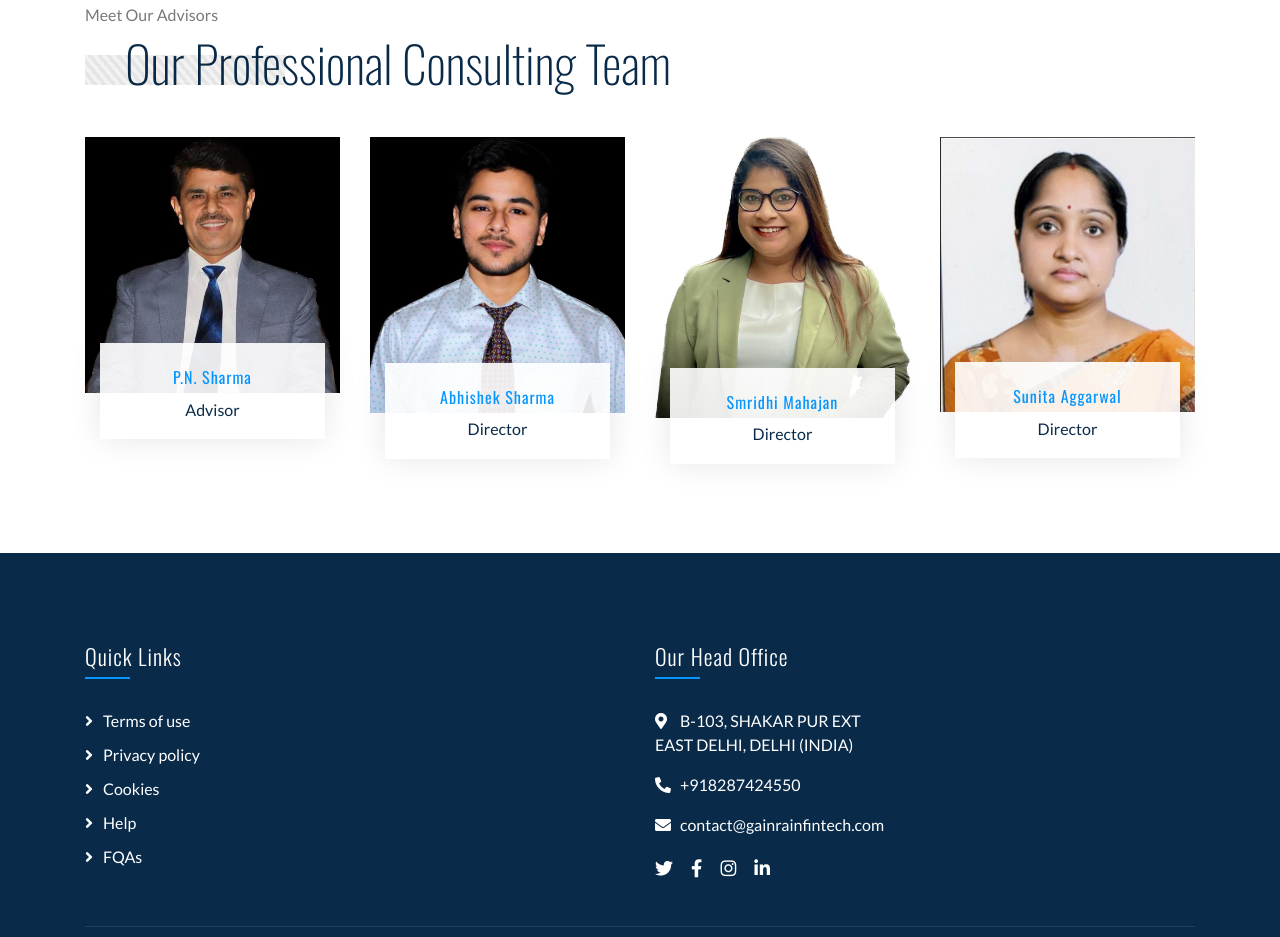
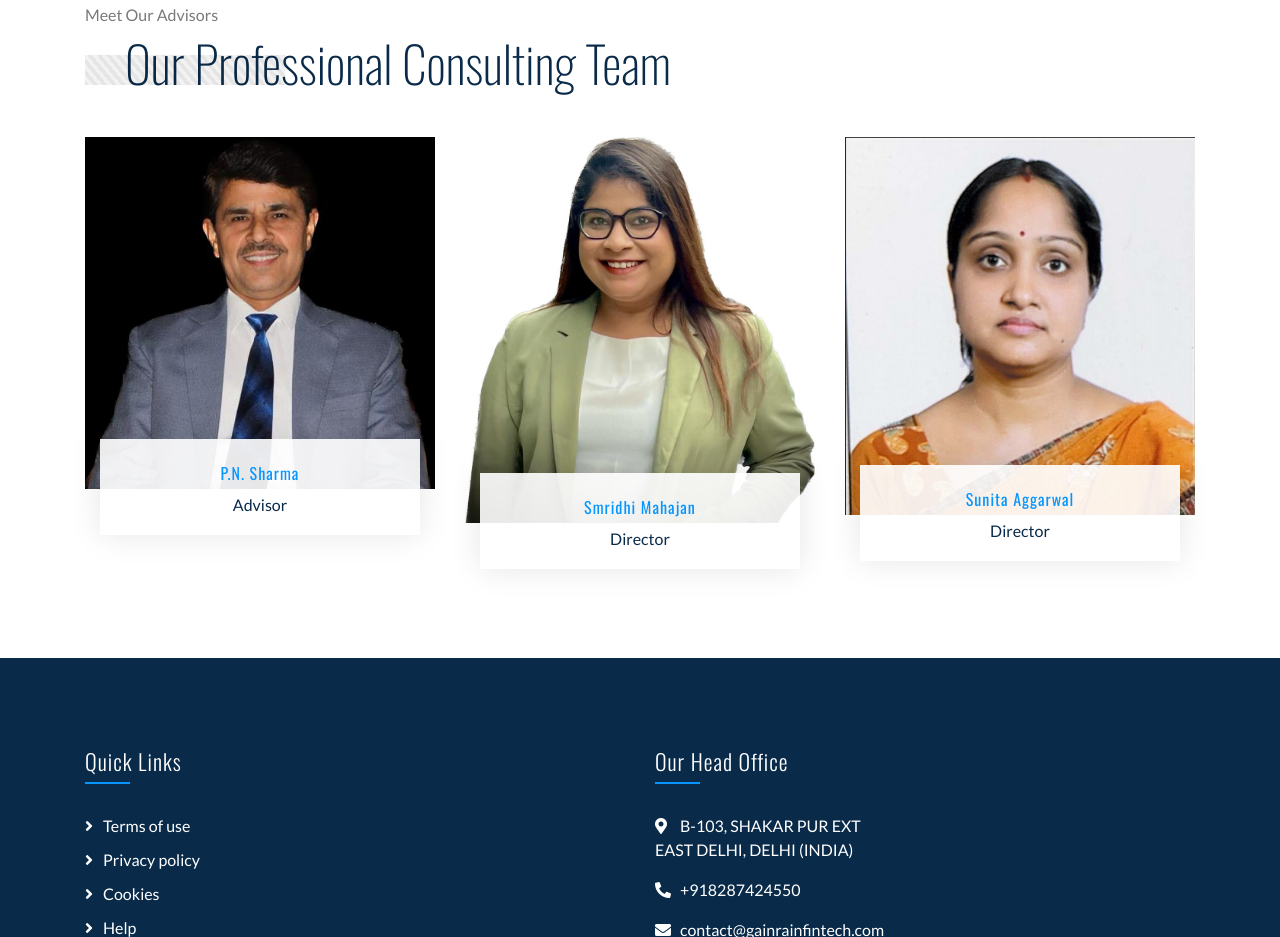
Before and after one commit to sonalchinioti/grain_rain, a plain HTML site: page about.html in a window 1280 px wide. Shown: the part 1306-2243 px from the top of the page. Drawn offline with nearby package versions, Linux system fonts and the light colour scheme.

Commit message:
getting rid of abhishek photos.

```diff
--- a/about.html
+++ b/about.html
@@ -157,7 +157,7 @@
                     <h2>Our Professional Consulting Team</h2>
                 </div>
                 <div class="row">
-                    <div class="col-lg-3 col-md-6">
+                    <div class="col-lg-4 col-md-6">
                         <div class="team-item">
                             <div class="team-img">
                                 <img src="img/p-n-sharma.jpeg" alt="Team Image">
@@ -174,24 +174,7 @@
                             </div>
                         </div>
                     </div>
-                    <div class="col-lg-3 col-md-6">
-                        <div class="team-item">
-                            <div class="team-img">
-                                <img src="img/abhishek.jpg" alt="Team Image">
-                            </div>
-                            <div class="team-text">
-                                <h2>Abhishek Sharma</h2>
-                                <p>Director</p>
-                                <div class="team-social">
-                                    <a href=""><i class="fab fa-twitter"></i></a>
-                                    <a href=""><i class="fab fa-facebook-f"></i></a>
-                                    <a href=""><i class="fab fa-linkedin-in"></i></a>
-                                    <a href=""><i class="fab fa-instagram"></i></a>
-                                </div>
-                            </div>
-                        </div>
-                    </div>
-                    <div class="col-lg-3 col-md-6">
+                    <div class="col-lg-4 col-md-6">
                         <div class="team-item">
                             <div class="team-img">
                                 <img src="img/smridhi.JPG" alt="Team Image">
@@ -208,7 +191,7 @@
                             </div>
                         </div>
                     </div>
-                    <div class="col-lg-3 col-md-6">
+                    <div class="col-lg-4 col-md-6">
                         <div class="team-item">
                             <div class="team-img">
                                 <img src="img/sunita.png" alt="Team Image">
```
Also changed, not shown: advisor.html (+3 -20 lines), index.html (+3 -20 lines).
